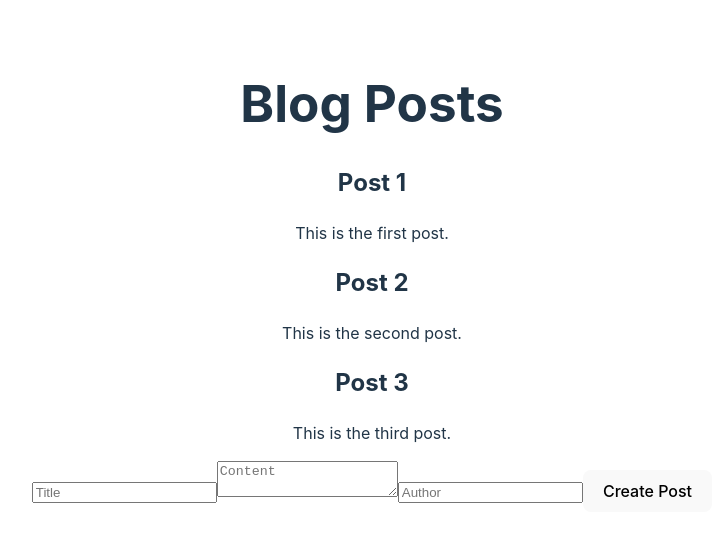
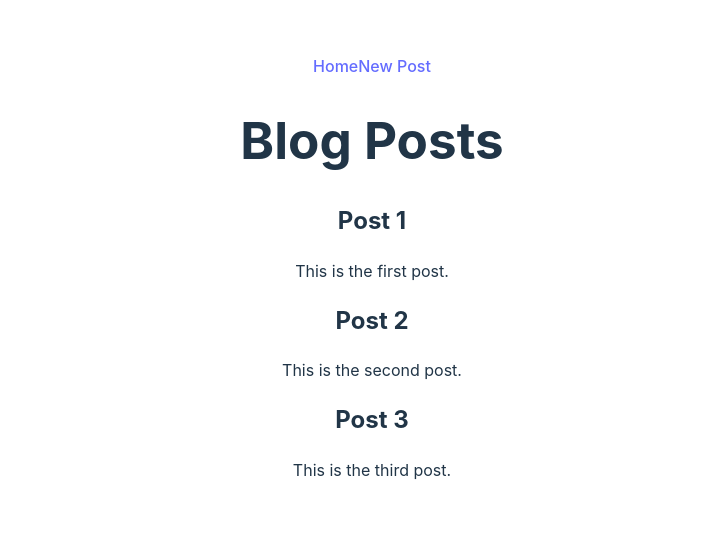
Before and after one commit to BrettRussell96/reactBlogPage, a React (Vite) app: page / in a window 1280 px wide. Shown: the part 124-666 px from the top of the page, without its empty margins (268-991 px from the left). Built offline with nearby package versions, Linux system fonts and the light colour scheme.

Commit message:
feat: created NavBar and removed PostManager, restructured CreatePost and PostDisplay

```diff
--- a/src/App.jsx
+++ b/src/App.jsx
@@ -1,21 +1,58 @@
 import { BrowserRouter, Routes, Route } from 'react-router-dom';
+import React from 'react';
 import './App.css'
-import PostManager from './components/PostManager';
 
-function App() {
+import PostDisplay from './pages/PostDisplay';
+import CreatePost from './pages/CreatePost';
+import NavBar from './components/NavBar';
 
+class App extends React.Component {
+  constructor(props) {
+    super(props);
 
-  return (
-    <>
-    <BrowserRouter>
-      <Routes>
-        <Route path="/" element={<PostManager />} />
-      </Routes>
-    </BrowserRouter>
+    this.state = {
+      posts: [
+        {
+          id: 1,
+          title: "Post 1",
+          content: "This is the first post.",
+          author: ""
+      },
+      {
+          id: 2,
+          title: "Post 2",
+          content: "This is the second post.",
+          author: ""
+      },
+      {
+          id: 3,
+          title: "Post 3",
+          content: "This is the third post.",
+          author: ""
+      }
+      ]
+    };
 
+    this.addPost = this.addPost.bind(this);
+  }
 
-    </>
-  )
+  addPost(post) {
+    this.setState(prevState => ({
+      posts: [...prevState.posts, {...post, id: prevState.posts.length + 1}]
+    }));
+  }
+
+  render() {
+    return (
+      <BrowserRouter>
+        <NavBar />
+        <Routes>
+          <Route path="/" element={<PostDisplay posts={this.state.posts} />} />
+          <Route path="/new" element={<CreatePost addPost={this.addPost}/>} />
+        </Routes>
+      </BrowserRouter>
+    );
+  }
 }
 
 export default App
--- /dev/null
+++ b/src/components/NavBar.jsx
@@ -0,0 +1,19 @@
+import React from "react";
+import { NavLink } from "react-router-dom";
+
+
+export default class NavBar extends React.Component {
+
+    render() {
+        return (
+            <nav>
+                <NavLink to="/">
+                    Home
+                </NavLink>
+                <NavLink to="/new">
+                    New Post
+                </NavLink>
+            </nav>
+        );
+    }
+}
--- a/src/components/PostDisplay.jsx
+++ /dev/null
@@ -1,25 +0,0 @@
-import React from "react";
-
-
-const PostDisplay = ({ posts }) => {
-
-    const renderPosts = () => {
-        return posts.map(post => (
-
-                <div key={post.id} className="post">
-                    <h2>{post.title}</h2>
-                    <p>{post.content}</p>
-                    <p>{post.author}</p>
-                </div>
-        ));
-    };
-
-    return (
-        <div>
-            <h1>Blog Posts</h1>
-            <div>{renderPosts()}</div>
-        </div>
-    );
-};
-
-export default PostDisplay
--- a/src/components/PostManager.jsx
+++ /dev/null
@@ -1,49 +0,0 @@
-
-import React from "react";
-import PostDisplay from "./PostDisplay";
-import CreatePost from "./CreatePost";
-
-
-export default class PostManager extends React.Component {
-    constructor(props) {
-        super(props);
-
-        this.state = {
-            posts: [
-                {
-                    id: 1,
-                    title: "Post 1",
-                    content: "This is the first post.",
-                    author: ""
-                },
-                {
-                    id: 2,
-                    title: "Post 2",
-                    content: "This is the second post.",
-                    author: ""
-                },
-                {
-                    id: 3,
-                    title: "Post 3",
-                    content: "This is the third post.",
-                    author: ""
-                }
-            ]
-        };
-    }
-
-    addPost = (post) => {
-        this.setState(prevState => ({
-            posts: [...prevState.posts, {...post, id: prevState.posts.length + 1}]
-        }));
-    }
-
-    render() {
-        return (
-            <div>
-                <PostDisplay posts={this.state.posts} />
-                <CreatePost addPost={this.addPost} />
-            </div>
-        );
-    }
-}
--- /dev/null
+++ b/src/pages/PostDisplay.jsx
@@ -0,0 +1,27 @@
+import React from "react";
+
+
+export default class PostDisplay extends React.Component {
+
+    renderPosts() {
+
+        const { posts } = this.props;
+        return posts.map(post => (
+                <div key={post.id} className="post">
+                    <h2>{post.title}</h2>
+                    <p>{post.content}</p>
+                    <p>{post.author}</p>
+                </div>
+        ));
+    };
+
+    render() {
+        return (
+            <div>
+                <h1>Blog Posts</h1>
+                <div>{this.renderPosts()}</div>
+            </div>
+        );
+    }
+
+};
```
Also changed, not shown: src/pages/CreatePost.jsx (renamed from src/components/CreatePost.jsx).
